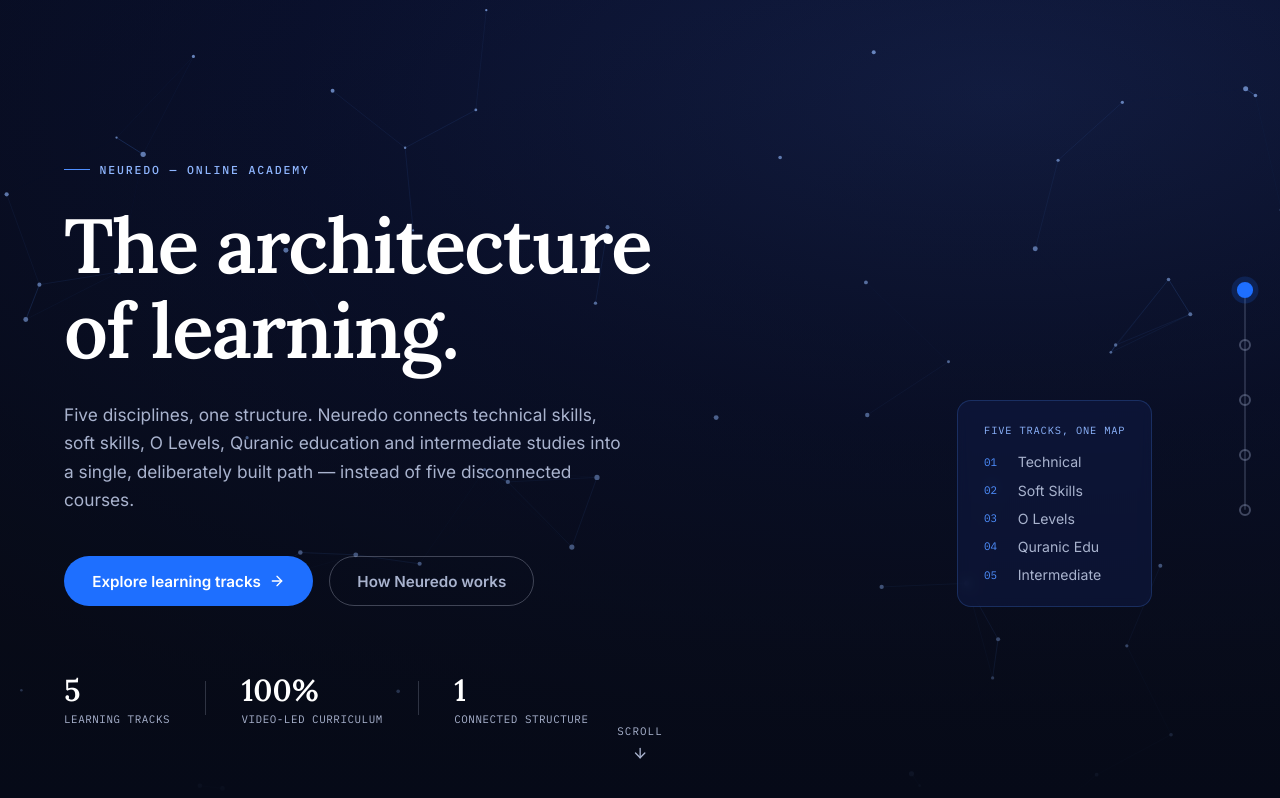
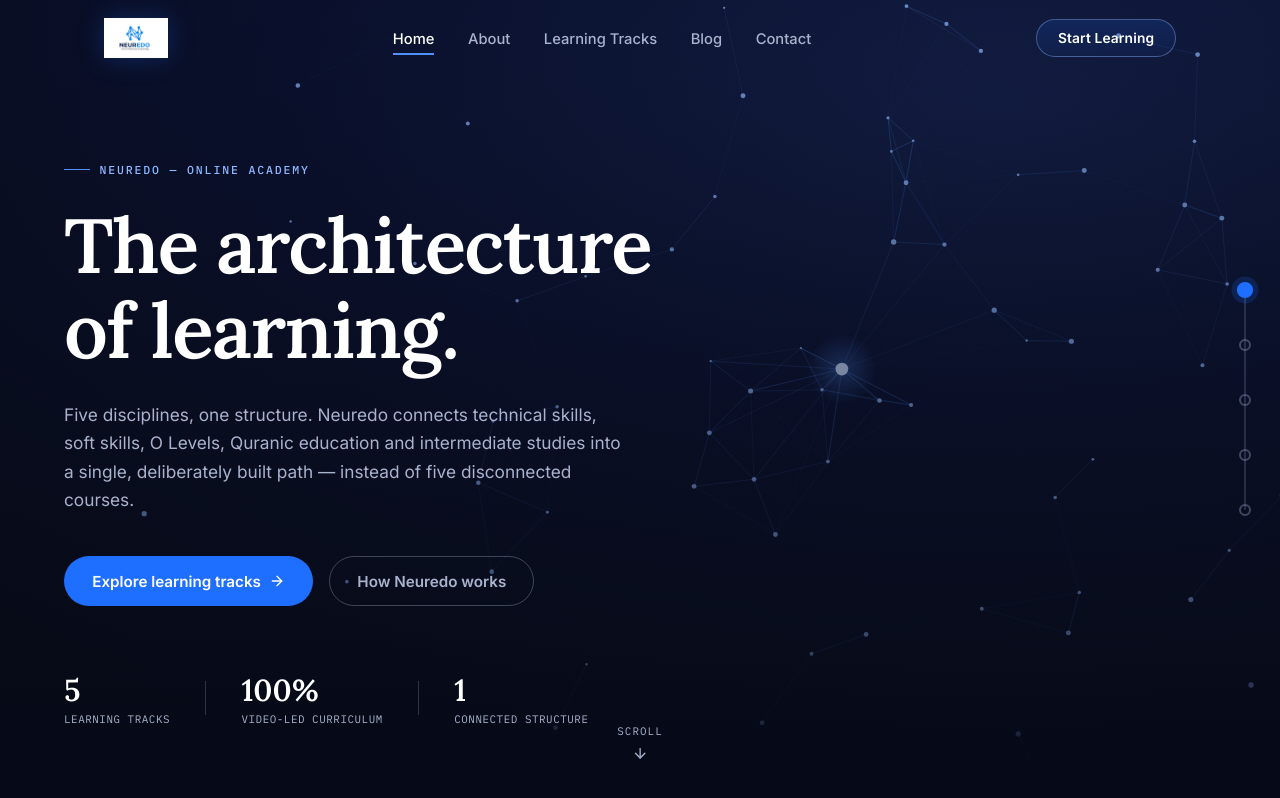
Before and after one commit to tahiratareef2710-wq/Neuredo, a React (Vite) app: page / in a window 1280 px wide. Shown: the top 798 px of the page. Built offline with nearby package versions, Linux system fonts and the light colour scheme.

Commit message:
right side

```diff
--- a/src/components/Header.jsx
+++ b/src/components/Header.jsx
@@ -1,115 +1,104 @@
-import { motion } from "framer-motion";
-import { ArrowDown, ArrowRight } from "lucide-react";
-import NodeCanvas from "./NodeCanvas";
-import { tracks } from "../data/tracks";
-import "./Hero.css";
+import { useEffect, useState } from "react";
+import { Menu, X } from "lucide-react";
+import logo from "../assets/logo.png";
+import "./Header.css";
 
-export default function Hero() {
-  const scrollTo = (id) =>
+const NAV_ITEMS = [
+  { id: "home", label: "Home" },
+  { id: "about", label: "About" },
+  { id: "tracks", label: "Learning Tracks" },
+  { id: "blog", label: "Blog" },
+  { id: "contact", label: "Contact" },
+];
+
+export default function Header({ activeId }) {
+  const [scrolled, setScrolled] = useState(false);
+  const [menuOpen, setMenuOpen] = useState(false);
+
+  useEffect(() => {
+    const onScroll = () => setScrolled(window.scrollY > 24);
+    onScroll();
+    window.addEventListener("scroll", onScroll, { passive: true });
+    return () => window.removeEventListener("scroll", onScroll);
+  }, []);
+
+  const handleNavClick = (id) => {
+    setMenuOpen(false);
     document.getElementById(id)?.scrollIntoView({ behavior: "smooth" });
+  };
 
   return (
-    <section id="home" className="hero">
-      <NodeCanvas />
-      <div className="hero__vignette" aria-hidden="true" />
+    <header className={`site-header ${scrolled ? "is-scrolled" : ""}`}>
+      <div className="site-header__inner container">
+        <a
+          href="#home"
+          className="brand"
+          onClick={(e) => {
+            e.preventDefault();
+            handleNavClick("home");
+          }}
+        >
+          <img src={logo} alt="Neuredo" className="brand__mark" />
+          <span className="brand__wordmark sr-only">Neuredo</span>
+        </a>
 
-      <div className="container hero__inner">
-        <motion.p
-          className="eyebrow hero__eyebrow"
-          initial={{ opacity: 0, y: 10 }}
-          animate={{ opacity: 1, y: 0 }}
-          transition={{ duration: 0.6, ease: [0.16, 1, 0.3, 1] }}
+        <nav className="site-nav" aria-label="Primary">
+          <ul>
+            {NAV_ITEMS.map((item) => (
+              <li key={item.id}>
+                <a
+                  href={`#${item.id}`}
+                  className={activeId === item.id ? "is-active" : ""}
+                  onClick={(e) => {
+                    e.preventDefault();
+                    handleNavClick(item.id);
+                  }}
+                >
+                  {item.label}
+                </a>
+              </li>
+            ))}
+          </ul>
+        </nav>
+
+        <button
+          className="nav-cta"
+          onClick={() => handleNavClick("tracks")}
         >
-          Neuredo — Online Academy
-        </motion.p>
+          Start Learning
+        </button>
 
-        <motion.h1
-          className="hero__title"
-          initial={{ opacity: 0, y: 24 }}
-          animate={{ opacity: 1, y: 0 }}
-          transition={{ duration: 0.75, ease: [0.16, 1, 0.3, 1], delay: 0.1 }}
+        <button
+          className="nav-toggle"
+          aria-label={menuOpen ? "Close menu" : "Open menu"}
+          aria-expanded={menuOpen}
+          onClick={() => setMenuOpen((v) => !v)}
         >
-          The architecture
-          <br />
-          of learning.
-        </motion.h1>
-
-        <motion.p
-          className="hero__lede"
-          initial={{ opacity: 0, y: 18 }}
-          animate={{ opacity: 1, y: 0 }}
-          transition={{ duration: 0.7, ease: [0.16, 1, 0.3, 1], delay: 0.22 }}
-        >
-          Five disciplines, one structure. Neuredo connects technical
-          skills, soft skills, O Levels, Quranic education and
-          intermediate studies into a single, deliberately built path —
-          instead of five disconnected courses.
-        </motion.p>
-
-        <motion.div
-          className="hero__actions"
-          initial={{ opacity: 0, y: 16 }}
-          animate={{ opacity: 1, y: 0 }}
-          transition={{ duration: 0.7, ease: [0.16, 1, 0.3, 1], delay: 0.34 }}
-        >
-          <button className="btn btn--primary" onClick={() => scrollTo("tracks")}>
-            Explore learning tracks
-            <ArrowRight size={16} />
-          </button>
-          <button className="btn btn--ghost" onClick={() => scrollTo("about")}>
-            How Neuredo works
-          </button>
-        </motion.div>
-
-        <motion.div
-          className="hero__stats"
-          initial={{ opacity: 0 }}
-          animate={{ opacity: 1 }}
-          transition={{ duration: 0.8, delay: 0.5 }}
-        >
-          <div className="hero__stat">
-            <span className="hero__stat-value">5</span>
-            <span className="hero__stat-label">Learning tracks</span>
-          </div>
-          <div className="hero__stat-divider" />
-          <div className="hero__stat">
-            <span className="hero__stat-value">100%</span>
-            <span className="hero__stat-label">Video-led curriculum</span>
-          </div>
-          <div className="hero__stat-divider" />
-          <div className="hero__stat">
-            <span className="hero__stat-value">1</span>
-            <span className="hero__stat-label">Connected structure</span>
-          </div>
-        </motion.div>
+          {menuOpen ? <X size={22} /> : <Menu size={22} />}
+        </button>
       </div>
 
-      <motion.div
-        className="hero__map"
-        initial={{ opacity: 0, x: 16 }}
-        animate={{ opacity: 1, x: 0 }}
-        transition={{ duration: 0.8, ease: [0.16, 1, 0.3, 1], delay: 0.5 }}
-        aria-hidden="true"
-      >
-        <span className="hero__map-label">Five tracks, one map</span>
-        <ul className="hero__map-list">
-          {tracks.map((track) => (
-            <li key={track.id}>
-              <span className="hero__map-index">{track.index}</span>
-              {track.short}
+      <div className={`mobile-nav ${menuOpen ? "is-open" : ""}`}>
+        <ul>
+          {NAV_ITEMS.map((item) => (
+            <li key={item.id}>
+              <a
+                href={`#${item.id}`}
+                className={activeId === item.id ? "is-active" : ""}
+                onClick={(e) => {
+                  e.preventDefault();
+                  handleNavClick(item.id);
+                }}
+              >
+                {item.label}
+              </a>
             </li>
           ))}
         </ul>
-      </motion.div>
-
-      <button
-        className="hero__scroll-cue"
-        onClick={() => scrollTo("about")}
-        aria-label="Scroll to About section"
-      >
-        <span>Scroll</span>
-        <ArrowDown size={16} />
-      </button>
-    </section>
+        <button className="nav-cta nav-cta--mobile" onClick={() => handleNavClick("tracks")}>
+          Start Learning
+        </button>
+      </div>
+    </header>
   );
 }
--- a/src/components/Hero.css
+++ b/src/components/Hero.css
@@ -163,61 +163,6 @@
   color: var(--white);
 }
 
-.hero__map {
-  position: absolute;
-  z-index: 2;
-  right: 8rem;
-  top: 50%;
-  transform: translateY(-50%);
-  background: rgba(16, 26, 68, 0.55);
-  border: 1px solid rgba(79, 143, 255, 0.22);
-  border-radius: 14px;
-  padding: 1.4rem 1.6rem;
-  backdrop-filter: blur(6px);
-  display: none;
-}
-
-.hero__map-label {
-  display: block;
-  font-family: var(--font-mono);
-  font-size: 0.65rem;
-  letter-spacing: 0.08em;
-  text-transform: uppercase;
-  color: var(--blue-300);
-  margin-bottom: 1rem;
-}
-
-.hero__map-list {
-  list-style: none;
-  margin: 0;
-  padding: 0;
-  display: flex;
-  flex-direction: column;
-  gap: 0.7rem;
-}
-
-.hero__map-list li {
-  display: flex;
-  align-items: center;
-  gap: 0.7rem;
-  font-size: 0.88rem;
-  color: var(--slate-300);
-  white-space: nowrap;
-}
-
-.hero__map-index {
-  font-family: var(--font-mono);
-  font-size: 0.68rem;
-  color: var(--blue-400);
-  width: 1.4rem;
-}
-
-@media (min-width: 1240px) {
-  .hero__map {
-    display: block;
-  }
-}
-
 @keyframes cue-float {
   0%, 100% { transform: translateX(-50%) translateY(0); }
   50% { transform: translateX(-50%) translateY(6px); }
--- a/src/components/NodeCanvas.jsx
+++ b/src/components/NodeCanvas.jsx
@@ -3,7 +3,9 @@
 // Ambient constellation field for the hero. Nodes drift slowly and draw a
 // connecting edge whenever two of them come within range — a direct callback
 // to the node-and-line mark in the Neuredo logo, rendered as living background
-// texture rather than a static badge.
+// texture rather than a static badge. The field is weighted toward the right
+// two-thirds of the canvas (clear of the headline) and carries one larger,
+// gently pulsing "hero" node as a focal point.
 export default function NodeCanvas({ density = 46 }) {
   const canvasRef = useRef(null);
 
@@ -12,10 +14,21 @@
     const ctx = canvas.getContext("2d");
     let width, height, dpr;
     let nodes = [];
+    let heroNode = null;
     let raf;
+    let t = 0;
     const prefersReducedMotion = window.matchMedia(
       "(prefers-reduced-motion: reduce)"
     ).matches;
+
+    // 72% of nodes land in the right two-thirds of the canvas; the rest
+    // scatter across the full width so the left edge doesn't feel empty.
+    function biasedX() {
+      if (Math.random() < 0.72) {
+        return width * 0.32 + Math.random() * width * 0.68;
+      }
+      return Math.random() * width;
+    }
 
     function resize() {
       dpr = Math.min(window.devicePixelRatio || 1, 2);
@@ -25,19 +38,30 @@
       canvas.height = height * dpr;
       ctx.setTransform(dpr, 0, 0, dpr, 0, 0);
 
-      const count = Math.round((width * height) / (18000 / (density / 46)));
-      nodes = Array.from({ length: Math.max(18, Math.min(count, 70)) }, () => ({
-        x: Math.random() * width,
+      const count = Math.round((width * height) / (15000 / (density / 46)));
+      nodes = Array.from({ length: Math.max(20, Math.min(count, 90)) }, () => ({
+        x: biasedX(),
         y: Math.random() * height,
         vx: (Math.random() - 0.5) * 0.18,
         vy: (Math.random() - 0.5) * 0.18,
         r: Math.random() * 1.6 + 1.1,
       }));
+
+      heroNode = {
+        x: width * 0.6 + Math.random() * width * 0.15,
+        y: height * 0.34 + Math.random() * height * 0.2,
+        vx: (Math.random() - 0.5) * 0.06,
+        vy: (Math.random() - 0.5) * 0.06,
+        baseR: 4.2,
+      };
+      nodes.push(heroNode);
     }
 
     function step() {
       ctx.clearRect(0, 0, width, height);
       const linkDist = Math.min(width, height) * 0.16;
+      t += 0.02;
+      const pulse = (Math.sin(t) + 1) / 2; // 0..1
 
       for (let i = 0; i < nodes.length; i++) {
         const a = nodes[i];
@@ -54,8 +78,10 @@
           const dx = a.x - b.x;
           const dy = a.y - b.y;
           const dist = Math.sqrt(dx * dx + dy * dy);
-          if (dist < linkDist) {
-            const alpha = (1 - dist / linkDist) * 0.35;
+          const isHeroLink = a === heroNode || b === heroNode;
+          const reach = isHeroLink ? linkDist * 1.6 : linkDist;
+          if (dist < reach) {
+            const alpha = (1 - dist / reach) * (isHeroLink ? 0.5 : 0.35);
             ctx.strokeStyle = `rgba(79, 143, 255, ${alpha})`;
             ctx.lineWidth = 1;
             ctx.beginPath();
@@ -66,9 +92,29 @@
         }
       }
       for (const n of nodes) {
+        if (n === heroNode) continue;
         ctx.beginPath();
         ctx.arc(n.x, n.y, n.r, 0, Math.PI * 2);
         ctx.fillStyle = "rgba(143, 182, 255, 0.85)";
+        ctx.fill();
+      }
+
+      if (heroNode) {
+        const r = heroNode.baseR + pulse * 2.2;
+        const glow = ctx.createRadialGradient(
+          heroNode.x, heroNode.y, 0,
+          heroNode.x, heroNode.y, r * 5.5
+        );
+        glow.addColorStop(0, `rgba(79, 143, 255, ${0.22 + pulse * 0.14})`);
+        glow.addColorStop(1, "rgba(79, 143, 255, 0)");
+        ctx.beginPath();
+        ctx.arc(heroNode.x, heroNode.y, r * 5.5, 0, Math.PI * 2);
+        ctx.fillStyle = glow;
+        ctx.fill();
+
+        ctx.beginPath();
+        ctx.arc(heroNode.x, heroNode.y, r, 0, Math.PI * 2);
+        ctx.fillStyle = "rgba(200, 220, 255, 0.95)";
         ctx.fill();
       }
 
```
